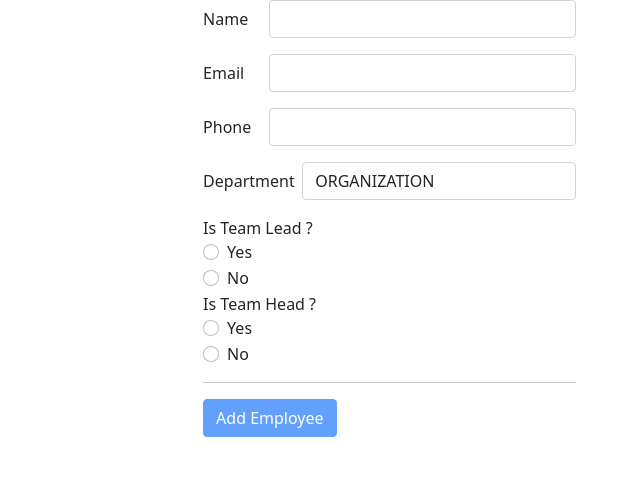
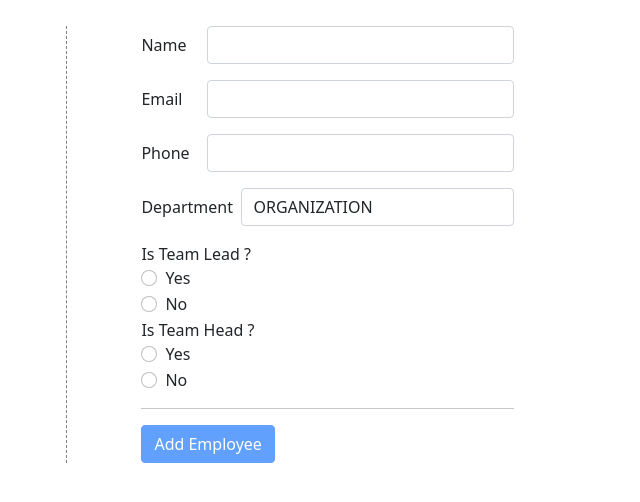
Before and after one commit to thanecoder/hierarchy-ui, an Angular app: page / in a window 1280 px wide. Shown: the top 502 px of the page, without its empty margins (198-838 px from the left). Built offline with nearby package versions, Linux system fonts and the light colour scheme.

Commit message:
CSS changes

```diff
--- a/src/app/app.component.html
+++ b/src/app/app.component.html
@@ -1,6 +1,7 @@
 <div class="main-container">
   <div class="list-block">
     <app-view-hierarchy
+      style="display: flex; flex-direction: column; width: 100%"
       [employeesTeams]="employeesTeams"
       (actionEvent)="employeeAction($event)"
     ></app-view-hierarchy>
--- a/src/app/app.component.scss
+++ b/src/app/app.component.scss
@@ -1,15 +1,18 @@
 .main-container {
   margin-left: 1%;
   margin-right: 1%;
+  margin-top: 2%;
   height: 100%;
+  display: flex;
+  flex-direction: row;
 }
 .list-block {
   display: inline;
-  width: 40%;
+  width: 100%;
 }
 .detail-block {
   display: flex;
-  width: 50%;
-  margin-left: 30%;
-  // margin-top: -36%;
+  margin-left: -80%;
+  border-left: 1px dashed grey;
+  padding-left: 5%;
 }
--- a/src/app/view-hierarchy/view-hierarchy.component.html
+++ b/src/app/view-hierarchy/view-hierarchy.component.html
@@ -15,15 +15,14 @@
     ></ng-container>
     <br />
     <div *ngIf="nodes.childTeams.length == 0 && nodes.teamId != 0">
-      <span style="margin-left: 3%">{{
-        nodes.childTeams.length == 0 ? "| -- Team" : ""
-      }}</span>
       <div
         *ngFor="let teamMember of nodes.teamMembers; let i = index"
         class="team-level"
       >
         <br />
-        {{ "| -- " + (teamMember.isTeamLead ? "Team Lead" : "Team Member") }}
+        &nbsp;{{
+          teamMember.isTeamLead ? "| -- Team Lead" : "| -- Team Member"
+        }}
         <ng-container
           [ngTemplateOutlet]="teamMemberActionContainer"
           [ngTemplateOutletContext]="{ employeeId: teamMember.id }"
@@ -38,7 +37,9 @@
           class="team-level"
         >
           <br />
-          | -- {{ childTeamMember.isTeamLead ? "Team Lead" : "Team Member" }}
+          {{
+            childTeamMember.isTeamLead ? "| -- Team Lead" : "| -- Team Member"
+          }}
           <ng-container
             [ngTemplateOutlet]="teamMemberActionContainer"
             [ngTemplateOutletContext]="{
@@ -52,18 +53,18 @@
   </div>
 </div>
 <ng-template #teamHeadActionContainer let-teamId="teamId">
-  <div>
+  <span>
     <i class="bi bi-eye" (click)="viewEmployee(teamId, true)"></i>
     <i class="bi bi-pencil" (click)="editEmployee(teamId, true)"></i>
     <i class="bi bi-plus-circle" (click)="addTeamMember(teamId)"></i>
-  </div>
+  </span>
 </ng-template>
 <ng-template
   #teamMemberActionContainer
   let-employeeId="employeeId"
   let-isTeamLead="isTeamLead"
 >
-  <div>
+  <span>
     <i class="bi bi-eye" (click)="viewEmployee(employeeId, false)"></i>
     <i class="bi bi-pencil" (click)="editEmployee(employeeId, false)"></i>
     <i
@@ -71,5 +72,5 @@
       class="bi bi-plus-circle"
       (click)="addTeamMemberToTeamLead(employeeId)"
     ></i>
-  </div>
+  </span>
 </ng-template>
```
